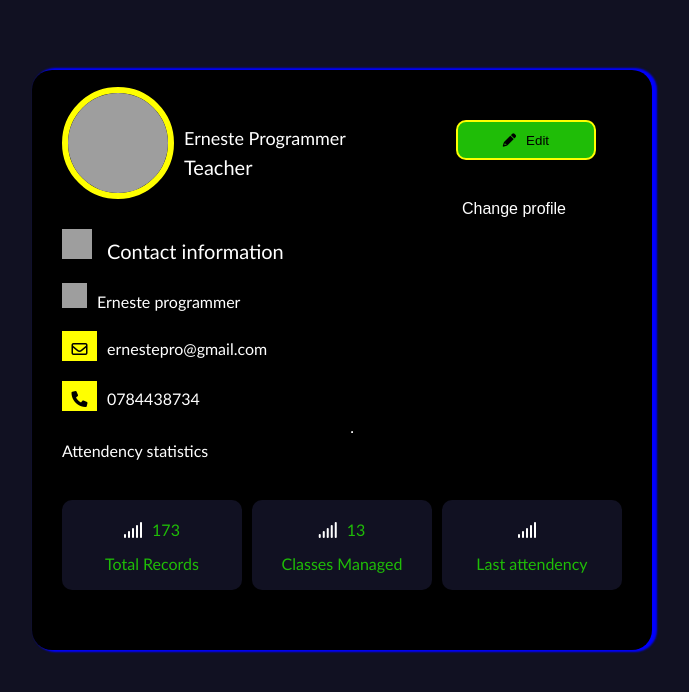
After one commit to erneste001/Gs-amahoro-attendency-system, a PHP site: page /profile.php in a window 1280 px wide. The commit adds this page. Shown: the top 692 px of the page, without its empty margins (426-1115 px from the left). Run offline with PHP 8.4, Linux system fonts and the light colour scheme; grey boxes are pictures that could not be loaded.

Commit message:
eight commit

```diff
--- /dev/null
+++ b/profile.php
@@ -0,0 +1,140 @@
+<!DOCTYPE html>
+<html lang="en">
+<head>
+    <meta charset="UTF-8">
+    <link href="https://fonts.googleapis.com/css2?family=Inter:wght@300;400;500;600;700&display=swap" rel="stylesheet">
+<link href="https://cdnjs.cloudflare.com/ajax/libs/font-awesome/6.0.0-beta3/css/all.min.css" rel="stylesheet"/>
+    <meta name="viewport" content="width=device-width, initial-scale=1.0">
+    <title>Document</title>
+    <style>
+        body{
+  font-family: 'Calibri', sans-serif;
+  background:#112;
+        }
+        .parent{
+            border-radius:20px;
+            list-style: none !important;
+            color:white !important;
+            background:black;
+            margin-left:450px;
+            width:620px;
+            height:580px;
+            box-shadow:3px 0px 2px 2px blue;
+        }
+        .container{
+
+            display:flex;
+            justify-content: space-between;
+            align-items: center;
+        }
+        .flexible{
+            margin-top:40px;
+            display:flex;
+            align-items: center;
+            gap:10px;
+
+        }
+        .flexible>div{
+            width:180px;
+            text-align: center;
+
+            padding-top:20px;
+            height:70px;
+            background:#112;
+            color:rgba(31, 189, 7, 1);
+            border-radius:10px;
+
+        }
+        .make{
+            margin-top:20px;
+        }
+        .bt1{
+            margin-right:40px;
+            width:140px;
+            height:40px;
+
+            background:white;
+            border:2px solid yellow;
+            border-radius:10px;
+
+
+        }
+        .bt{
+            margin-right:70px;
+            padding-top:40px;
+            border:none;
+            outline:none;
+            background:transparent;
+
+            border-radius:10px;
+            color:white;
+            font-size:16px;
+
+
+        }
+        .bt:hover{
+            color:rgba(31, 189, 7, 1);
+            transition:color 3s;
+        }
+        .bt1{
+            background:rgba(31, 189, 7, 1);
+            transition: background 4s;
+        }
+        .mar{
+            margin-left:30px;
+            margin-top:70px;
+            margin-bottom:20px;
+            margin-right:10px;
+        }
+    </style>
+</head>
+<body>
+            <div class="parent">
+                <div class="mar">
+
+    <div class="container">
+    <div style="display:flex; gap:10px;">
+        <div>
+        <img style="width:100px; height:100px; border:6px solid yellow; border-radius:50%;" src="https://images.squarespace-cdn.com/content/v1/5a820ae0e45a7c13e22de06c/1720625504822-PPGNDL8WD00ETD43AKN8/3W4A9253.jpg">
+    </div>
+    <div style="padding-top:40px;">
+        <li style="font-size:18px;">Erneste Programmer</li>
+        <li style="padding-top:6px; font-size:20px;">Teacher</li>
+    </div>
+    </div>
+    <div style="display:block; margin-top:50px;">
+        <button class="bt1"><i style="margin-right:10px;" class="fa-solid fa-pencil"></i>Edit</button><br>
+        <button class="bt">Change profile</button>
+
+    </div>
+</div>
+<div>
+    <li style="padding-top:10px; font-size:20px;"><img style="width:30px; height:30px; margin-right:10px; " src="https://encrypted-tbn3.gstatic.com/images?q=tbn:ANd9GcRLxE3RBGrlnnrgtWQDgwR0aF_24g5LUE0VSePIFGdVhp1GTM5LVkgZy7eRx_--ppe0-GIvymbC"> Contact information</li>
+    <li style="padding-top:20px; "><img style="width:25px;  height:25px; margin-right:10px;  color:blue;" src="https://encrypted-tbn3.gstatic.com/images?q=tbn:ANd9GcRLxE3RBGrlnnrgtWQDgwR0aF_24g5LUE0VSePIFGdVhp1GTM5LVkgZy7eRx_--ppe0-GIvymbC">Erneste programmer</li>
+    <li style="padding-top:20px; "><i style="margin-right:10px; padding-top:10px; width:35px; text-align:center; height:20px; background:yellow; color:black;" class="fa-regular fa-envelope"></i>ernestepro@gmail.com</li>
+    <li style="padding-top:20px;"><i style="margin-right:10px; color:black; padding-top:10px; width:35px; height:20px; background:yellow; text-align:center; " class="fa-solid fa-phone"></i>0784438734</li>
+</div>
+<hr style="background:blue; width:0%; display:flex; justify-content:center;"
+<div class="make">
+<li>Attendency statistics</li>
+<div class="flexible">
+    <div>
+        <li><i style="margin-right:10px; color:white;" class="fa-solid fa-signal"></i>173</li>
+        <li style="margin-top:15px;">Total Records</li>
+    </div>
+    <div>
+
+        <li><i style="margin-right:10px; color:white;" class="fa-solid fa-signal"></i>13</li>
+        <li  style="margin-top:15px;">Classes Managed</li>
+    </div>
+    <div>
+
+        <li><i style="margin-right:10px; color:white;" class="fa-solid fa-signal"></i></li>
+        <li  style="margin-top:15px;">Last attendency</li>
+    </div>
+</div>
+</div>
+</div>
+</div>
+</body>
+</html>
```
Also changed, not shown: index.php (+7 -6 lines), message.php (+29 -7 lines).
